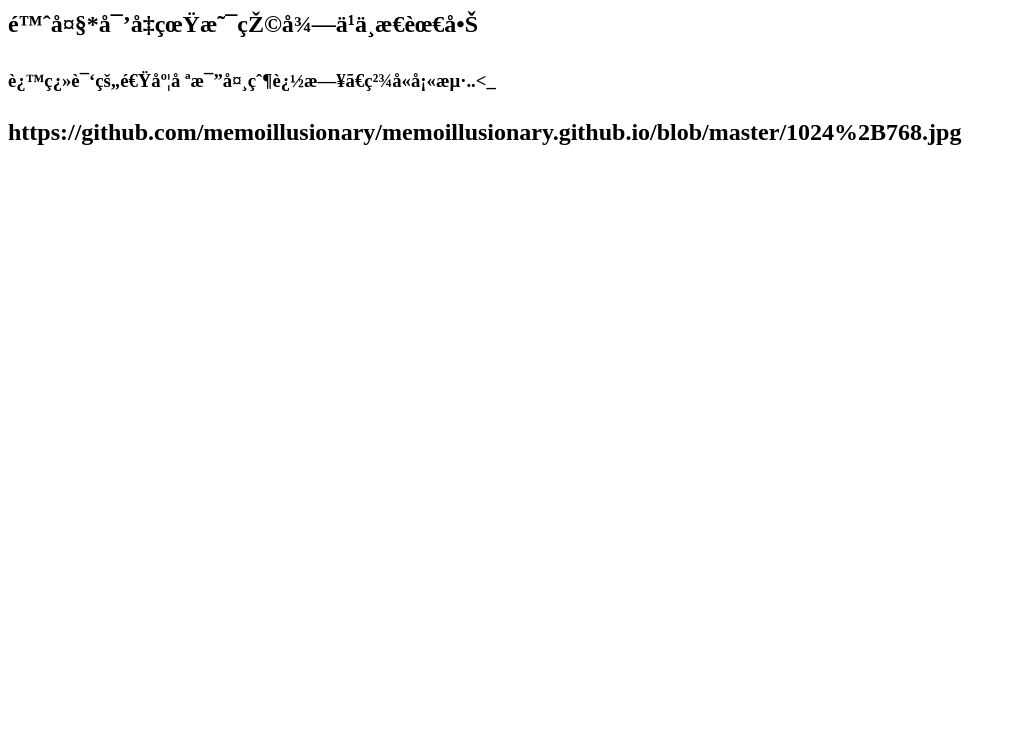
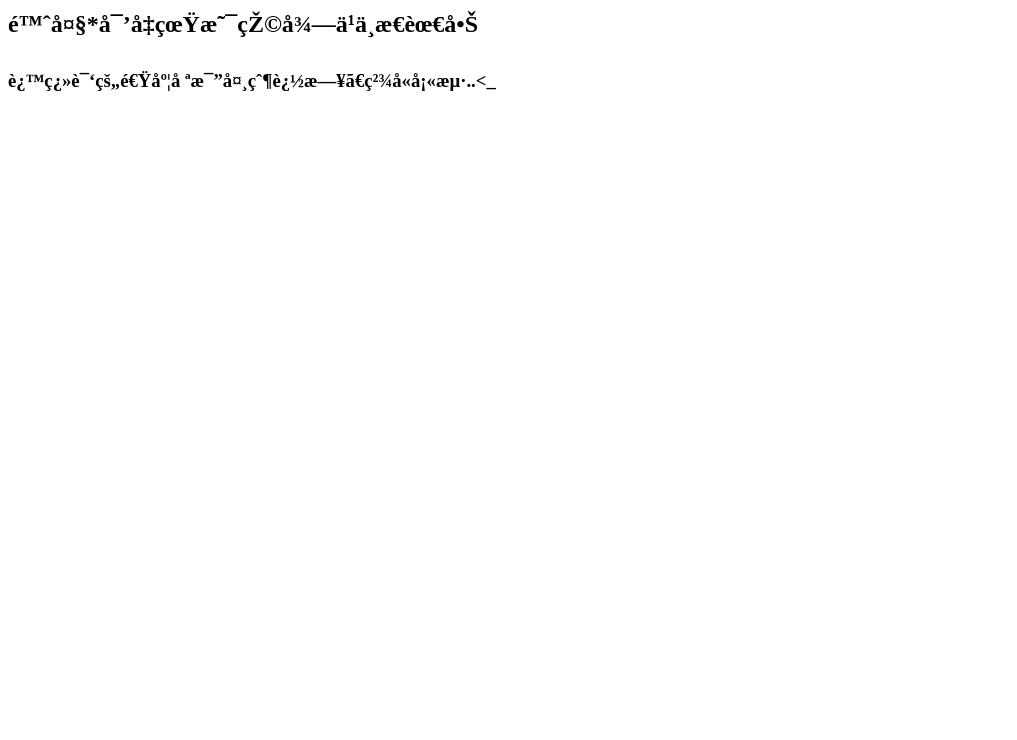
Before and after one commit to memoillusionary/memoillusionary.github.io, a plain HTML site: page index.html in a window 1280 px wide. Shown: the part 60-800 px from the top of the page, without its empty margins (0-1017 px from the left). Drawn offline with Linux system fonts and the light colour scheme.

Commit message:
Update index.html

```diff
--- a/index.html
+++ b/index.html
@@ -1,5 +1,4 @@
 <h1>hello</h1>
 <h2>陈大*寒假真是玩得乐不思蜀啊</h2>
 <h3>这翻译的速度堪比夸父追日、精卫填海..<_</h3>
- <h2>https://github.com/memoillusionary/memoillusionary.github.io/blob/master/1024%2B768.jpg<h2>
- <img src="https://github.com/memoillusionary/memoillusionary.github.io/blob/master/1024%2B768.jpg"/>
+<img src="https://github.com/memoillusionary/memoillusionary.github.io/blob/master/1024%2B768.jpg"/>
```
